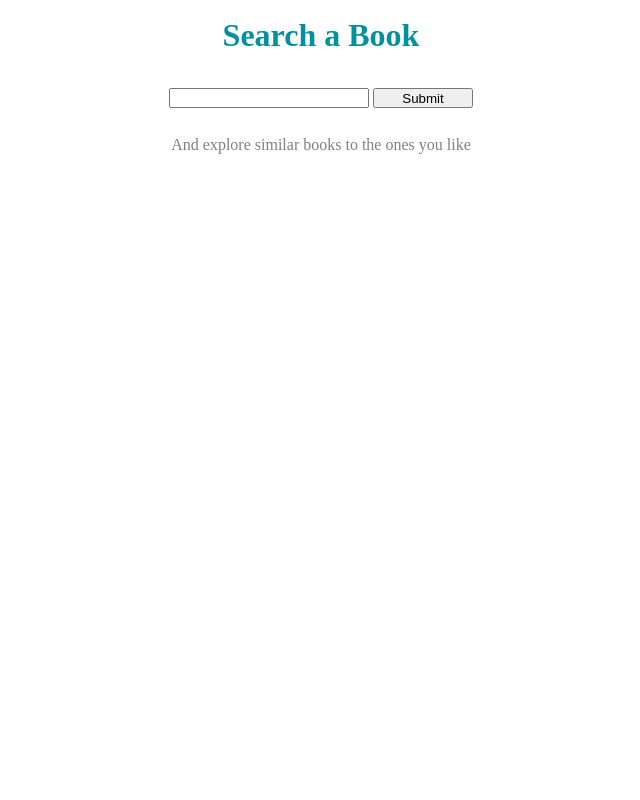
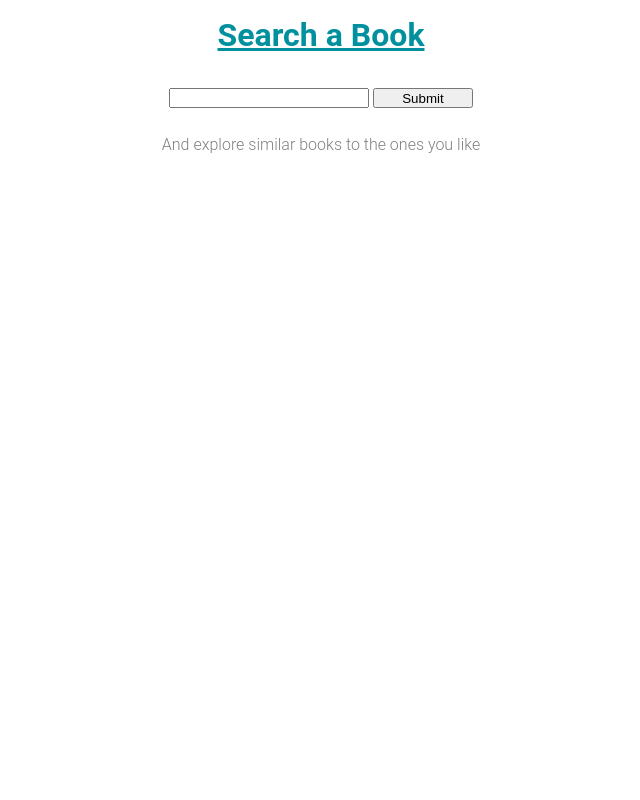
Before and after one commit to weynars/book_recommender, a Flask app: page / in a window 1280 px wide. Shown: the whole page, without its empty margins (319-959 px from the left). Run offline with Flask 2, Linux system fonts and the light colour scheme.

Commit message:
actually fixed (i hope)

```diff
--- a/static/index.css
+++ b/static/index.css
@@ -5,6 +5,11 @@ body {
   color: gray;
   font-weight: 300;
   font-size: 1rem;
+  font-family: "Roboto"
+}
+
+p {
+    color: gray;
 }
 
 .header {
@@ -14,7 +19,6 @@ body {
 
 .header a {
     color: #00909e;
-    text-decoration: none;
 }
 
 .header form {
```
